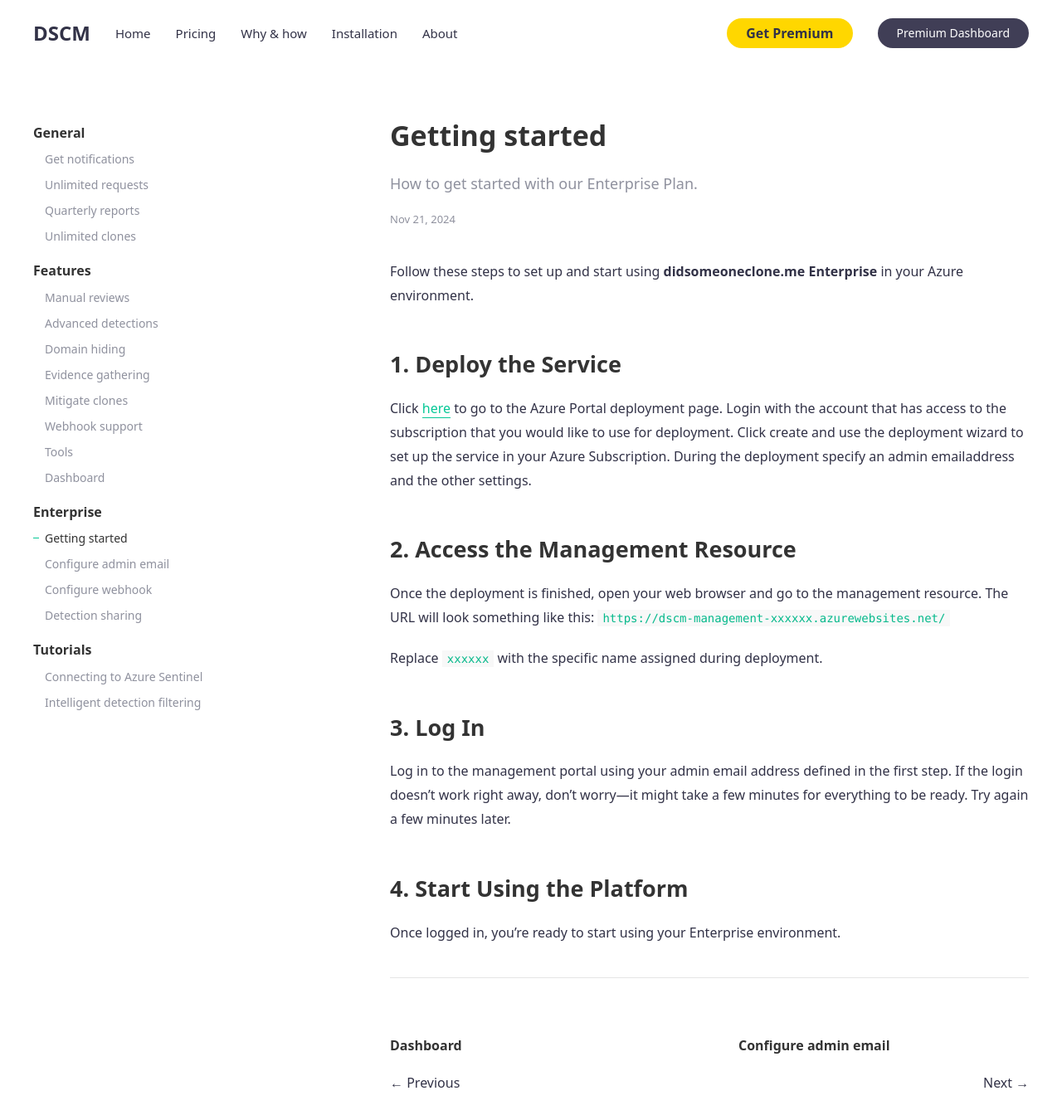
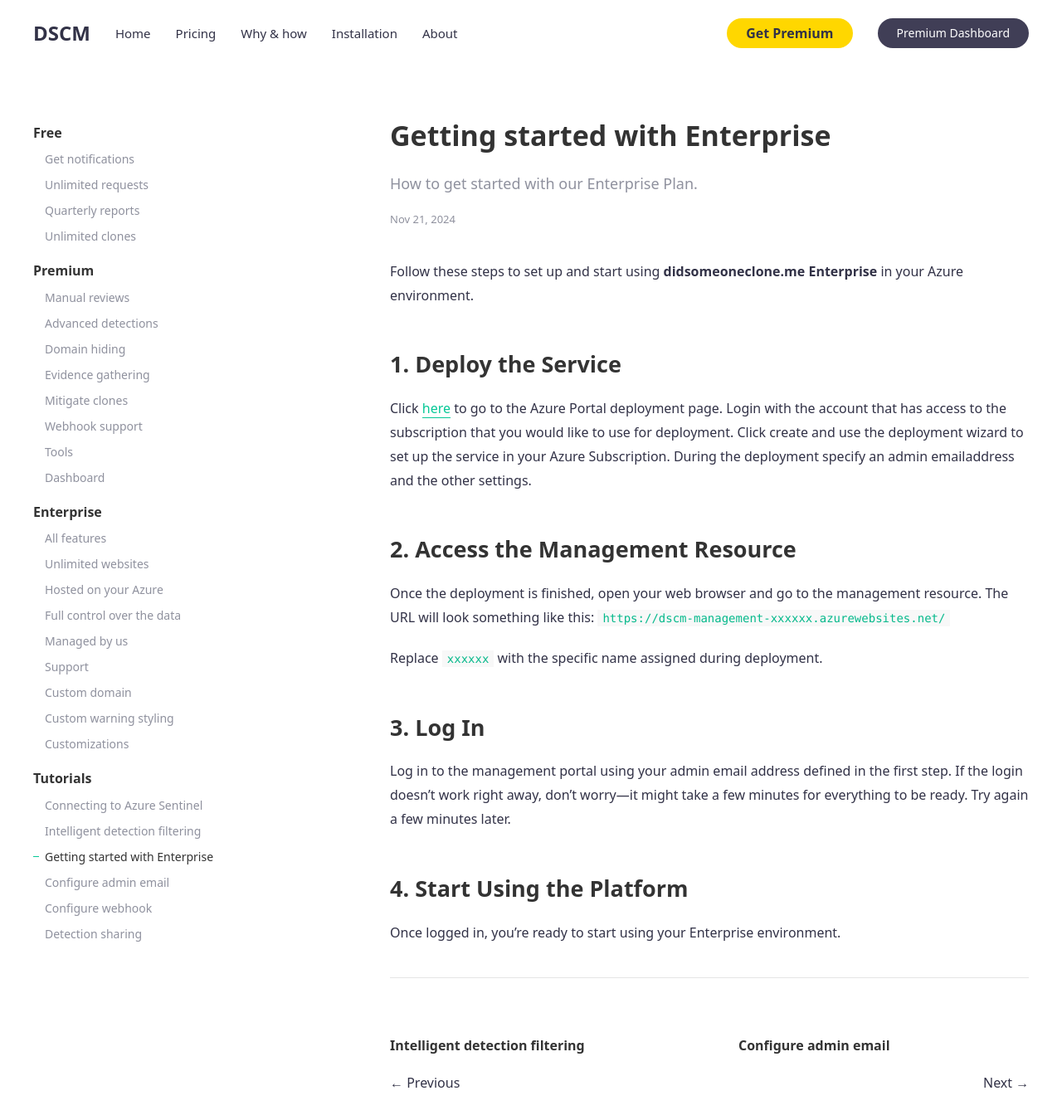
Before and after one commit to didsomeonecloneme/didsomeonecloneme.github.io, a Jekyll site: the page built from _docs/enterprise_getting_started.md, in a window 1280 px wide and 1377 px high. Shown: the top 1350 px of the window at 83% size. Built offline with Jekyll 4.4.1, drawn with Linux system fonts in a browser that asks for light colours.

Commit message:
Update docs for Enterprise

```diff
--- a/_data/navigation_docs.yml
+++ b/_data/navigation_docs.yml
@@ -1,11 +1,11 @@
-- title: General
+- title: Free
   docs:
   - notifications
   - requests
   - reports
   - clones
 
-- title: Features
+- title: Premium
   docs:
   - reviews
   - detections
@@ -18,12 +18,21 @@
 
 - title: Enterprise
   docs:
-  - enterprise_getting_started
-  - enterprise_configure_admin
-  - enterprise_configure_webhook
-  - enterprise_detection_sharing
+  - enterprise_all_features
+  - enterprise_unlimited_websites
+  - enterprise_hosted_in_your_tenant
+  - enterprise_full_control
+  - enterprise_managed_by_us
+  - enterprise_support
+  - enterprise_custom_domain
+  - enterprise_custom_warning_styling
+  - enterprise_customizations
 
 - title: Tutorials
   docs:
   - sentinel
   - idf
+  - enterprise_getting_started
+  - enterprise_configure_admin
+  - enterprise_configure_webhook
+  - enterprise_detection_sharing
--- a/_data/pricing_plans.yml
+++ b/_data/pricing_plans.yml
@@ -55,14 +55,23 @@
   name: enterprise
   list:
     - name: ✅ All features
+      link: /docs/enterprise_all_features/
     - name: ✅ Unlimited websites
+      link: /docs/enterprise_unlimited_websites/
     - name: ✅ Hosted on your Azure
+      link: /docs/enterprise_hosted_in_your_tenant/
     - name: ✅ Full control over your data
+      link: /docs/enterprise_full_control/
     - name: ✅ Managed by us
+      link: /docs/enterprise_managed_by_us/
     - name: ✅ Private detections
       link: /docs/detections
     - name: ✅ Support
+      link: /docs/enterprise_support/
     - name: ✅ Custom domains
+      link: /docs/enterprise_custom_domain/
     - name: ✅ Customize warning styling
+      link: /docs/enterprise_custom_warning_styling/
     - name: ✅ Customizations
+      link: /docs/enterprise_customizations/
   price:
--- a/_docs/enterprise_getting_started.md
+++ b/_docs/enterprise_getting_started.md
@@ -1,5 +1,5 @@
 ---
-title: Getting started
+title: Getting started with Enterprise
 subtitle: How to get started with our Enterprise Plan.
 tags: [enterprise]
 ---
```
Also changed, not shown: _docs/enterprise_all_features.md (added, +7 -0 lines), _docs/enterprise_custom_domain.md (added, +7 -0 lines), _docs/enterprise_custom_warning_styling.md (added, +7 -0 lines), _docs/enterprise_customizations.md (added, +7 -0 lines), _docs/enterprise_full_control.md (added, +7 -0 lines), _docs/enterprise_hosted_in_your_tenant.md (added, +7 -0 lines), _docs/enterprise_managed_by_us.md (added, +7 -0 lines), _docs/enterprise_support.md (added, +7 -0 lines), _docs/enterprise_unlimited_websites.md (added, +7 -0 lines).
